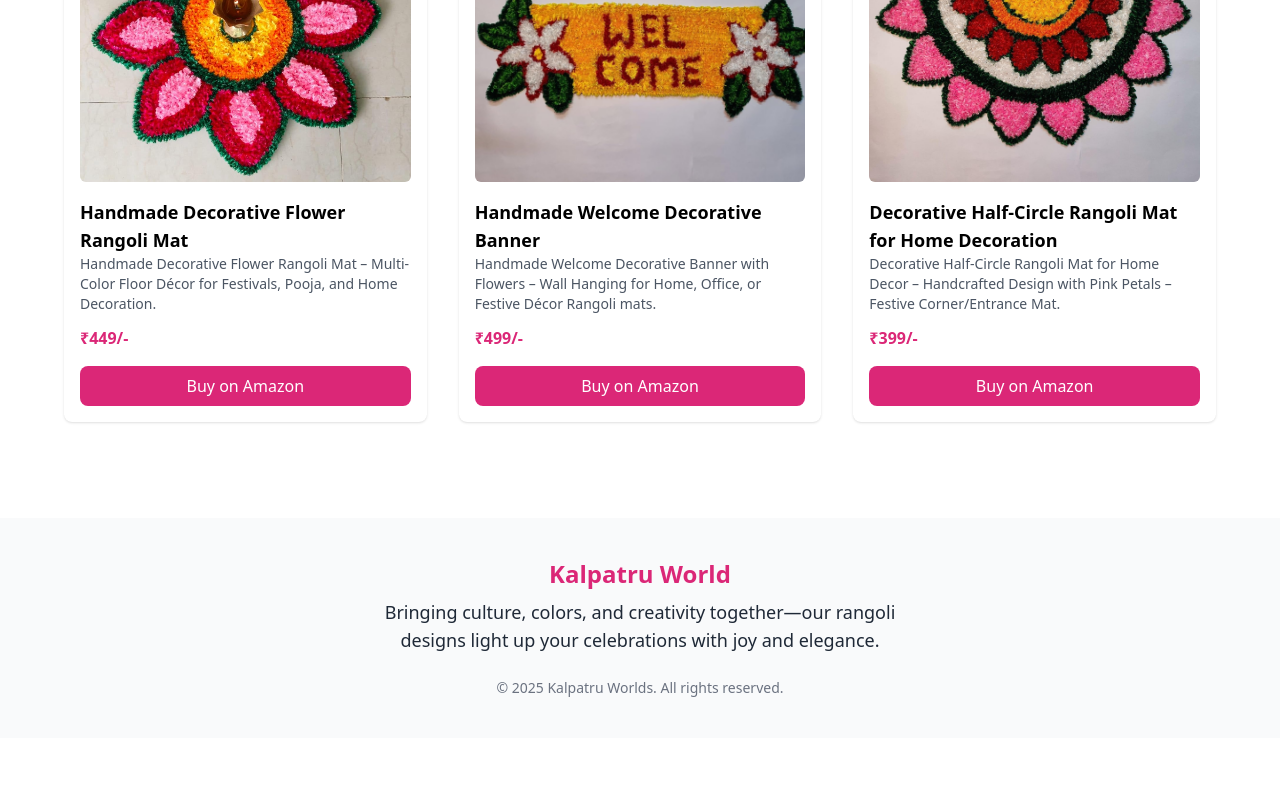
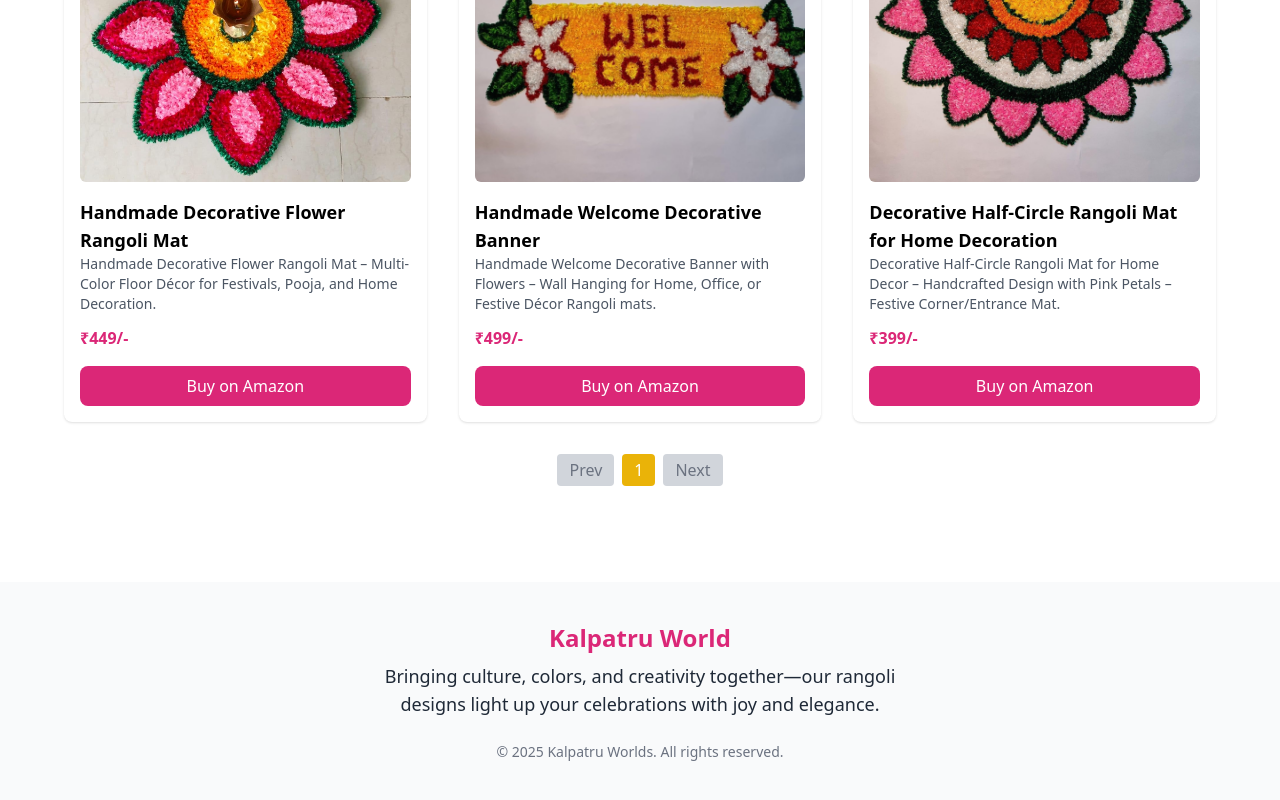
Before and after one commit to JangidVish/KalputraWorld, a React (Create React App) app: page / in a window 1280 px wide. Shown: the part 1364-2164 px from the top of the page. Before the commit the page ends 2102 px from the top, so only its background shows below. Built offline with nearby package versions, Linux system fonts and the light colour scheme.

Commit message:
Added Pagination

```diff
--- a/src/App.js
+++ b/src/App.js
@@ -50,10 +50,19 @@ const products = [
     img: "HalfCircle.jpg",
     link: "https://amzn.in/d/cWGK9Ry",
   },
+  // Add more products if needed
 ];
 
 export default function App() {
   const [menuOpen, setMenuOpen] = useState(false);
+  const [currentPage, setCurrentPage] = useState(1);
+  const productsPerPage = 6;
+
+  // Calculate pagination
+  const indexOfLast = currentPage * productsPerPage;
+  const indexOfFirst = indexOfLast - productsPerPage;
+  const currentProducts = products.slice(indexOfFirst, indexOfLast);
+  const totalPages = Math.ceil(products.length / productsPerPage);
 
   return (
     <div className="font-sans">
@@ -132,6 +141,7 @@ export default function App() {
           <img
             src="main.jpg"
             alt="Rangoli"
+            loading="lazy"
             className="rounded-lg shadow-lg w-full max-w-[500px] h-auto"
           />
         </div>
@@ -143,7 +153,7 @@ export default function App() {
           Our Festive Collection
         </h2>
         <div className="grid sm:grid-cols-2 md:grid-cols-3 gap-8">
-          {products.map((product, idx) => (
+          {currentProducts.map((product, idx) => (
             <div
               key={idx}
               className="bg-white rounded-lg shadow hover:shadow-lg transition p-4 flex flex-col"
@@ -151,6 +161,7 @@ export default function App() {
               <img
                 src={product.img}
                 alt={product.name}
+                loading="lazy"
                 className="rounded-md mb-4 w-full h-[250px] object-cover"
               />
               <h3 className="font-semibold text-lg">{product.name}</h3>
@@ -165,6 +176,45 @@ export default function App() {
               </a>
             </div>
           ))}
+        </div>
+
+        {/* Pagination Controls */}
+        <div className="flex justify-center mt-8 space-x-2">
+          <button
+            disabled={currentPage === 1}
+            onClick={() => setCurrentPage(currentPage - 1)}
+            className={`px-3 py-1 rounded ${
+              currentPage === 1
+                ? "bg-gray-300 text-gray-500 cursor-not-allowed"
+                : "bg-pink-600 text-white hover:bg-pink-700"
+            }`}
+          >
+            Prev
+          </button>
+          {[...Array(totalPages)].map((_, i) => (
+            <button
+              key={i}
+              onClick={() => setCurrentPage(i + 1)}
+              className={`px-3 py-1 rounded ${
+                currentPage === i + 1
+                  ? "bg-yellow-500 text-white"
+                  : "bg-gray-200 hover:bg-gray-300"
+              }`}
+            >
+              {i + 1}
+            </button>
+          ))}
+          <button
+            disabled={currentPage === totalPages}
+            onClick={() => setCurrentPage(currentPage + 1)}
+            className={`px-3 py-1 rounded ${
+              currentPage === totalPages
+                ? "bg-gray-300 text-gray-500 cursor-not-allowed"
+                : "bg-pink-600 text-white hover:bg-pink-700"
+            }`}
+          >
+            Next
+          </button>
         </div>
       </section>
 
@@ -197,7 +247,7 @@ export default function App() {
             <div className="text-pink-600 font-bold text-2xl mb-2 align-middle text-center">
               Kalpatru World
             </div>
-            <p className="text-gray-800 md:text-lg text-center  md:max-w-xl">
+            <p className="text-gray-800 md:text-lg text-center md:max-w-xl">
               Bringing culture, colors, and creativity together—our rangoli
               designs light up your celebrations with joy and elegance.
             </p>
```
